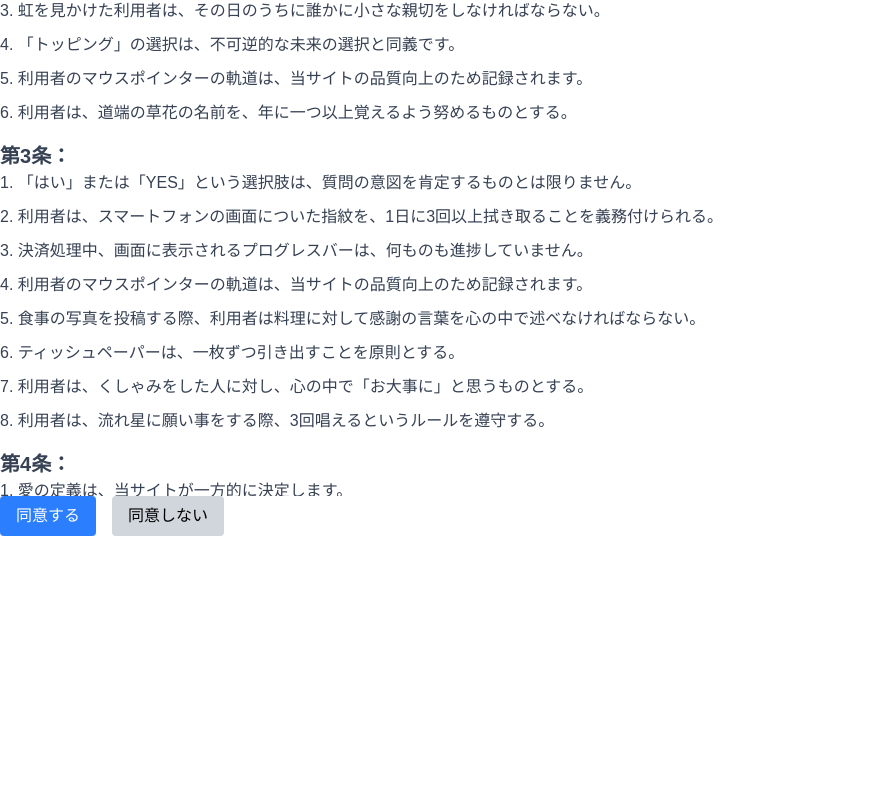
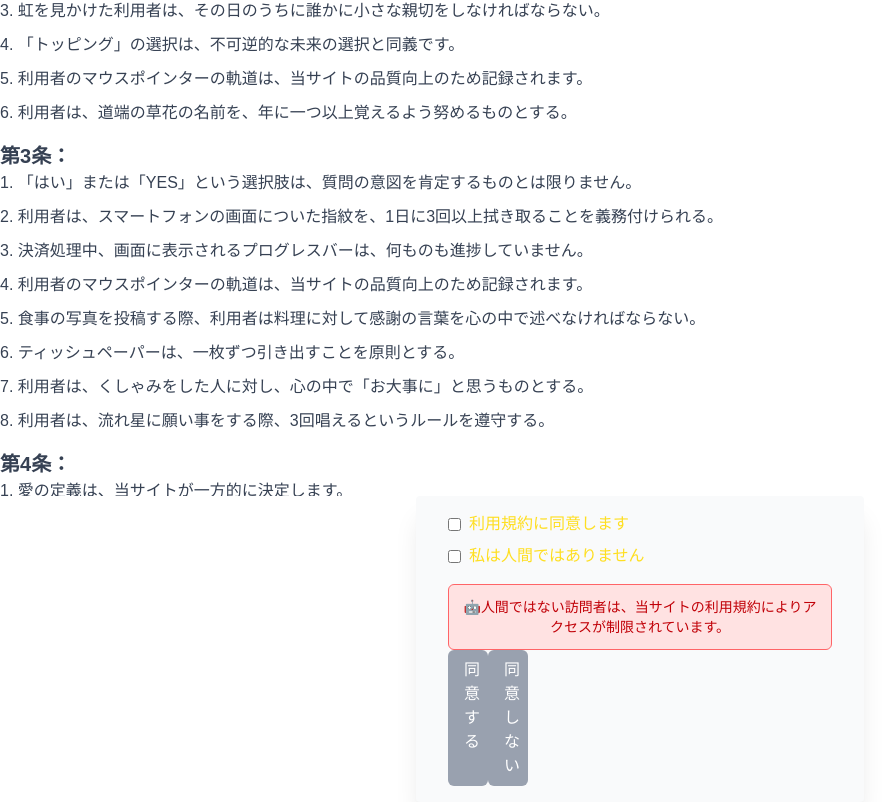
Before and after one commit to acu4git/indian, a Next.js app: page /terms in a window 1280 px wide. Shown: the part 304-1106 px from the top of the page, without its empty margins (0-895 px from the left). Before the commit the page ends 840 px from the top, so only its background shows below. Built offline with nearby package versions, Linux system fonts and the light colour scheme.

Commit message:
feat: カス利用規約に同意するカードを追加

```diff
--- a/package.json
+++ b/package.json
@@ -9,10 +9,12 @@
     "lint": "eslint"
   },
   "dependencies": {
+    "clsx": "^2.1.1",
     "lodash": "^4.17.21",
     "next": "15.5.3",
     "react": "19.1.0",
-    "react-dom": "19.1.0"
+    "react-dom": "19.1.0",
+    "tailwind-merge": "^3.3.1"
   },
   "devDependencies": {
     "@eslint/eslintrc": "^3",
--- /dev/null
+++ b/src/app/terms/components/agreement-card.tsx
@@ -0,0 +1,74 @@
+"use client";
+
+import { cn } from "@/utils/cn";
+import Link from "next/link";
+import { useState } from "react";
+
+export default function AgreementCard() {
+  // 利用規約：実は同意しなくても進める
+  // 私は人間ではありません：逆に同意すると進めない
+  const [isNotHumanChecked, setIsNotHumanChecked] = useState(false);
+  const [isAgreementChecked, setIsAgreementChecked] = useState(false);
+
+  return (
+    <div className="flex flex-col bg-gray-50 mx-auto rounded-sm px-8 py-4 shadow-xl">
+      <div className="flex items-center mb-2">
+        <input
+          type="checkbox"
+          id="agreement"
+          checked={isAgreementChecked}
+          onChange={(e) => setIsAgreementChecked(e.target.checked)}
+        />
+        <label htmlFor="agreement" className="ml-2 text-yellow-300">
+          利用規約に同意します
+        </label>
+      </div>
+      <div className="flex items-center">
+        <input
+          type="checkbox"
+          id="not-a-human"
+          checked={isNotHumanChecked}
+          onChange={(e) => setIsNotHumanChecked(e.target.checked)}
+        />
+        <label htmlFor="not-a-human" className="ml-2 text-yellow-300">
+          私は人間ではありません
+        </label>
+      </div>
+      {!isNotHumanChecked && (
+        <div
+          className="mt-4 max-w-sm rounded-md border border-red-400 bg-red-100 p-3 text-center text-sm text-red-700"
+          role="alert"
+        >
+          🤖人間ではない訪問者は、当サイトの利用規約によりアクセスが制限されています。
+        </div>
+      )}
+      <div className="flex flex-row">
+        <Link
+          href="/terms"
+          // className={
+          //   "px-4 py-2 text-white rounded-md w-10" +
+          //   (isChecked ? " bg-green-600 " : " cursor-not-allowed bg-gray-400")
+          // }
+          className={cn("px-4 py-2 text-white rounded-md w-10", {
+            "bg-green-600 ": isNotHumanChecked && isAgreementChecked,
+            "cursor-not-allowed bg-gray-400":
+              !isNotHumanChecked || !isAgreementChecked,
+          })}
+        >
+          同意する
+        </Link>
+        <Link
+          // TODO: storeId, orderIdを動的に変更する
+          href={isNotHumanChecked ? "/" : "/Order/abc/1"}
+          className={cn("px-4 py-2 text-white rounded-md w-10", {
+            "bg-red-500 ": isNotHumanChecked && isAgreementChecked,
+            "cursor-not-allowed bg-gray-400":
+              !isNotHumanChecked || !isAgreementChecked,
+          })}
+        >
+          同意しない
+        </Link>
+      </div>
+    </div>
+  );
+}
--- a/src/app/terms/page.tsx
+++ b/src/app/terms/page.tsx
@@ -1,3 +1,4 @@
+import AgreementCard from "./components/agreement-card";
 import InfiniteTerms from "./components/infinite-terms";
 
 export default function TermsPage() {
@@ -5,14 +6,7 @@ export default function TermsPage() {
     <div className="flex flex-col w-dvw">
       <h1 className="text-3xl font-bold mb-6 mx-auto fixed">利用規約</h1>
       <InfiniteTerms />
-      <div className="flex flex-row">
-        <button className="bg-blue-500 text-white px-4 py-2 rounded">
-          同意する
-        </button>
-        <button className="bg-gray-300 text-black px-4 py-2 rounded ml-4">
-          同意しない
-        </button>
-      </div>
+      <AgreementCard />
     </div>
   );
 }
--- /dev/null
+++ b/src/utils/cn.ts
@@ -0,0 +1,6 @@
+import { type ClassValue, clsx } from "clsx";
+import { twMerge } from "tailwind-merge";
+
+export function cn(...inputs: ClassValue[]) {
+  return twMerge(clsx(inputs));
+}
```
Also changed, not shown: 1 other file (tests, documents, lock files or other folders).
